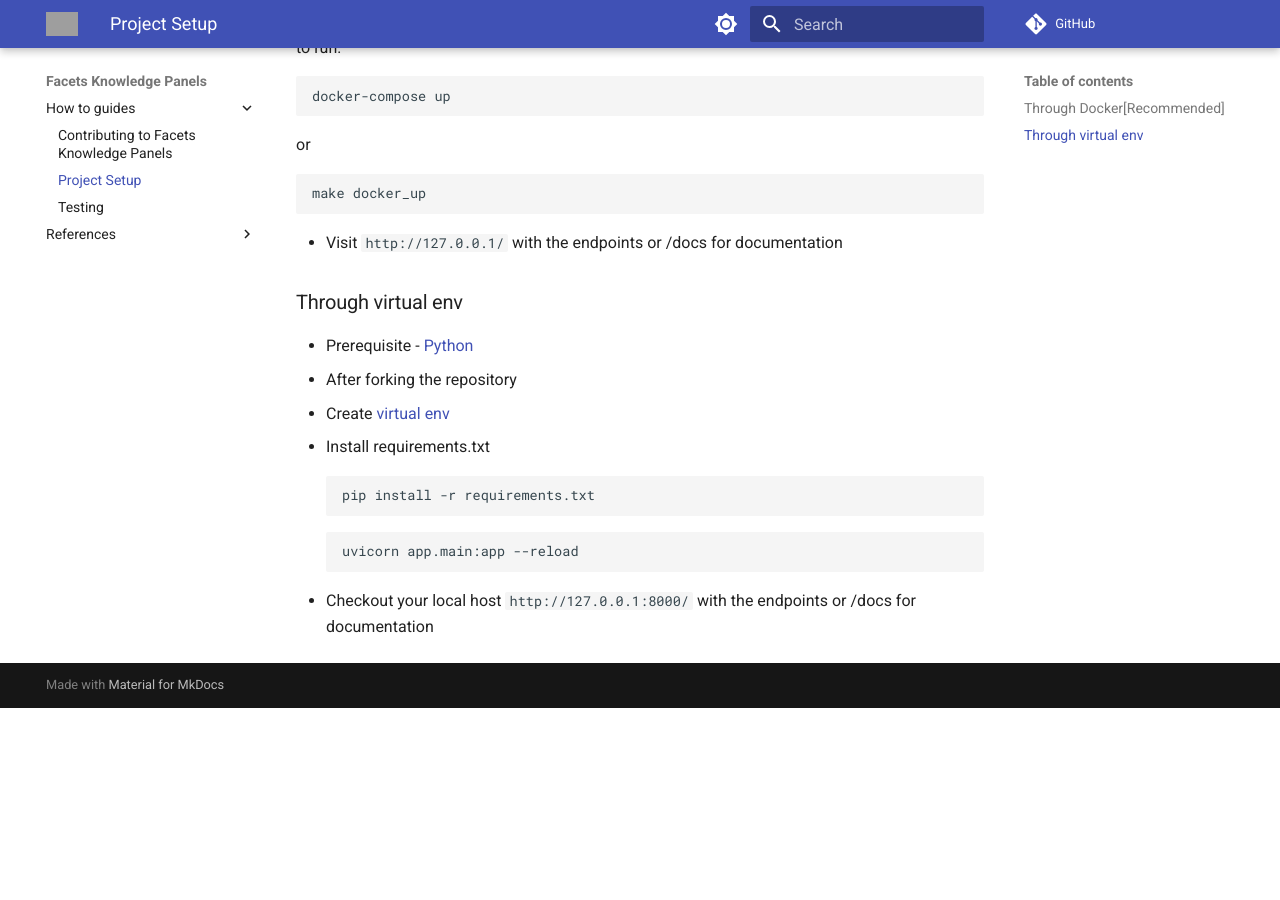
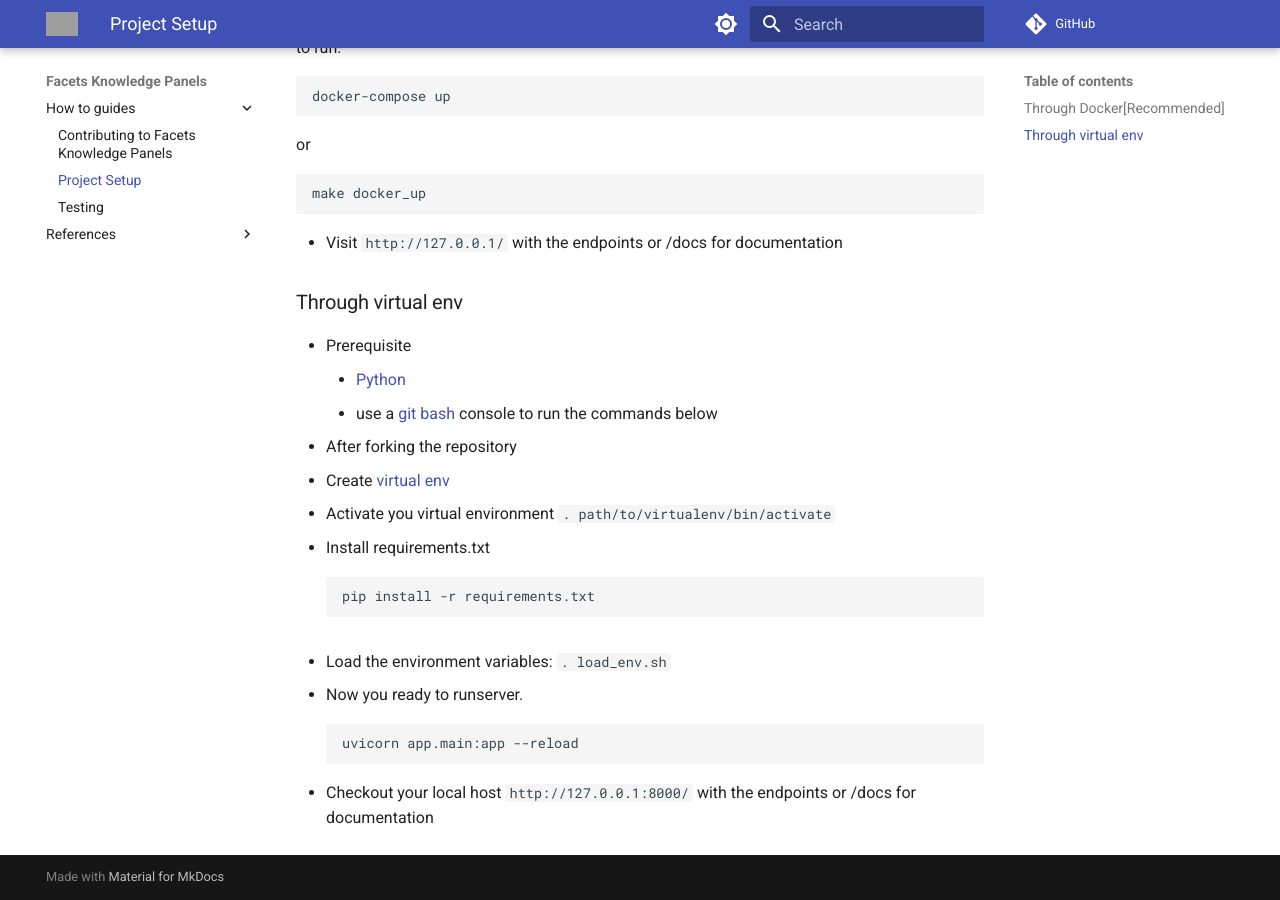
Before and after one commit to openfoodfacts/facets-knowledge-panels, an MkDocs documentation site: the page built from docs/how-to-guides/Project-setup-locally.md, in a window 1280 px wide and 900 px high, scrolled down 527 px. Built offline with MkDocs 1.6.1 and Material for MkDocs 9.7.7, drawn with Linux system fonts in a browser that asks for light colours; comment, search, counter and statistics services are not loaded; before the commit the page ends 1235 px from its top, so only the background shows below that; grey boxes are pictures that could not be loaded.

````diff
--- a/docs/how-to-guides/Project-setup-locally.md
+++ b/docs/how-to-guides/Project-setup-locally.md
@@ -29,13 +29,20 @@ make docker_up
 
 ### Through virtual env
 
-- Prerequisite - [Python](https://www.python.org/downloads/)
+- Prerequisite
+  - [Python](https://www.python.org/downloads/)
+  - use a [git bash](https://gitforwindows.org/#bash) console to run the commands below
 - After forking the repository
 - Create [virtual env](https://docs.python.org/3/library/venv.html)
+- Activate you virtual environment `. path/to/virtualenv/bin/activate`
 - Install requirements.txt
 ```
 pip install -r requirements.txt
 ```
+
+
+- Load the environment variables: `. load_env.sh`
+- Now you ready to runserver.
 ```
 uvicorn app.main:app --reload
 ```
````
Also changed, not shown: docker-compose.yml (+19 -3 lines), 6 other files.
